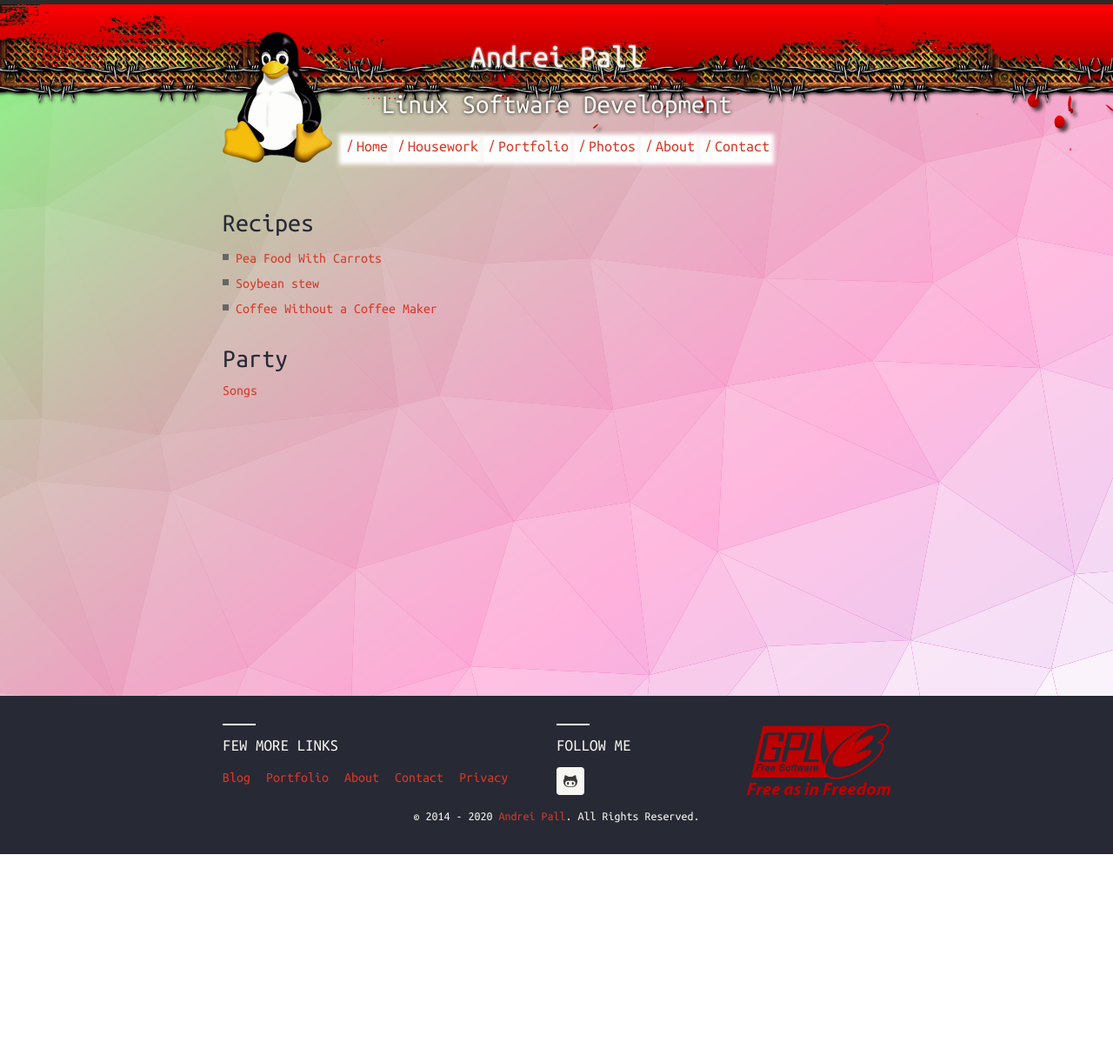
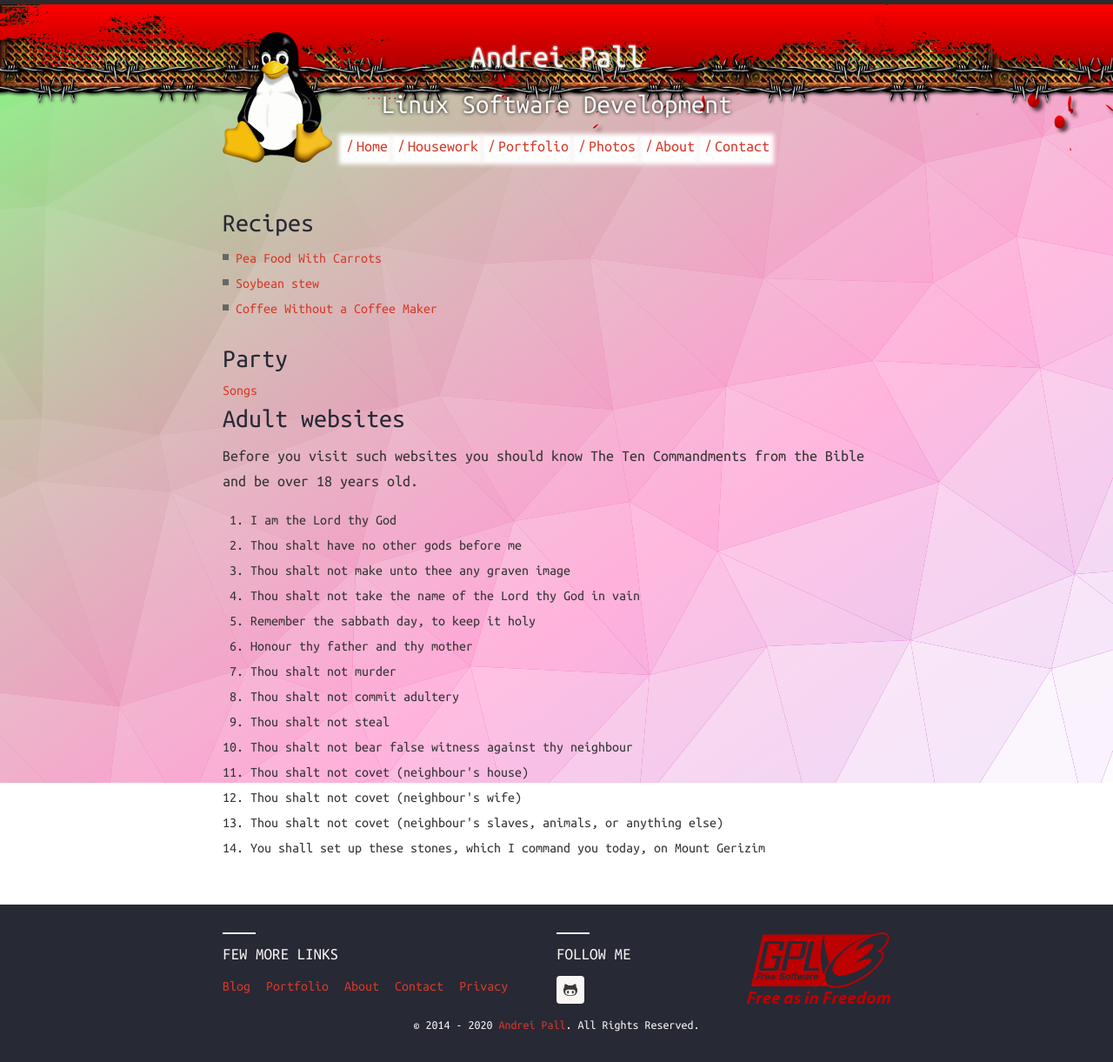
Before and after one commit to andreipall/andreipall.github.io, a Jekyll site: the page built from housework.html, in a window 1280 px wide. Shown: the whole page at 87% size. Built offline with Jekyll 4.4.1, drawn with Linux system fonts in a browser that asks for light colours; comment, search, counter and statistics services are not loaded; before the commit the page ends 982 px from its top, so only the background shows below that.

Commit message:
Update housework.html

```diff
--- a/housework.html
+++ b/housework.html
@@ -10,7 +10,25 @@ title: Housework
 		  <li><a href="{{ post.url | prepend: site.url }}">{{ post.title }}</a></li>
   		{% endfor %}
 		</ul>
-        <h3>Party</h3>
-        <a href="{{ '/party' | prepend: site.url }}">Songs</a>
+        	<h3>Party</h3>
+        	<a href="{{ '/party' | prepend: site.url }}">Songs</a>
+		<h3>Adult websites</h3>
+		<p>Before you visit such websites you should know The Ten Commandments from the Bible and be over 18 years old.</p>
+		<ol>
+		<li>I am the Lord thy God</li>
+		<li>Thou shalt have no other gods before me</li>
+		<li>Thou shalt not make unto thee any graven image</li>
+		<li>Thou shalt not take the name of the Lord thy God in vain</li>
+		<li>Remember the sabbath day, to keep it holy</li>
+		<li>Honour thy father and thy mother</li>
+		<li>Thou shalt not murder</li>
+		<li>Thou shalt not commit adultery</li>
+		<li>Thou shalt not steal</li>
+		<li>Thou shalt not bear false witness against thy neighbour</li>
+		<li>Thou shalt not covet (neighbour's house)</li>
+		<li>Thou shalt not covet (neighbour's wife)</li>
+		<li>Thou shalt not covet (neighbour's slaves, animals, or anything else)</li>
+		<li>You shall set up these stones, which I command you today, on Mount Gerizim</li>
+		</ol>
 	</div>
 </div>
```
